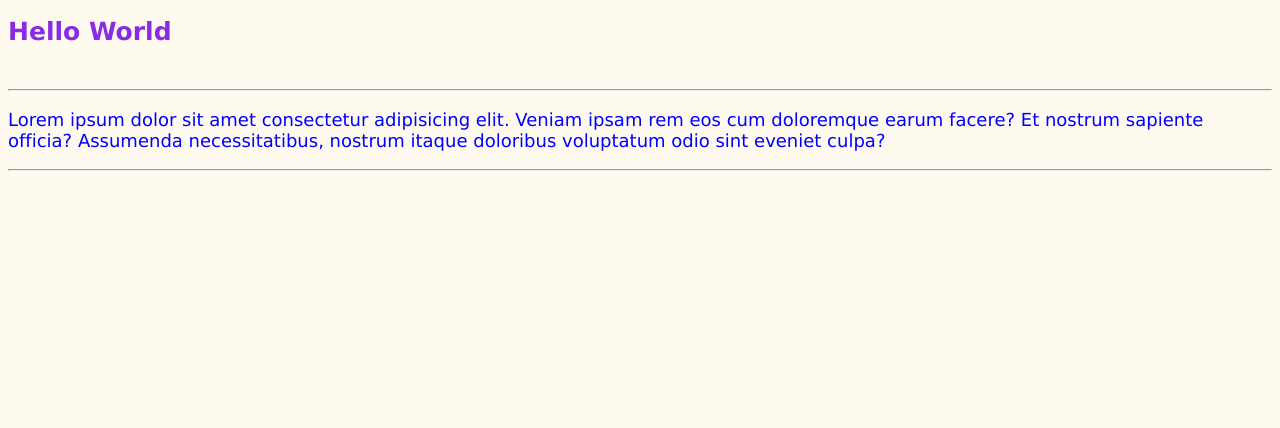
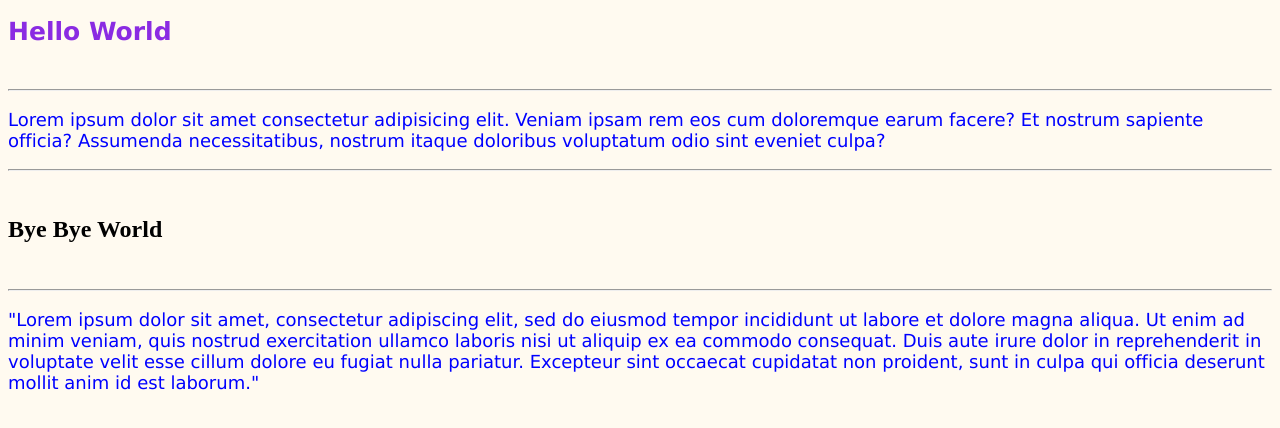
Before and after one commit to LujanLorenzini/Curso-Git, a plain HTML site: page Index.html in a window 1280 px wide. Drawn offline with Linux system fonts and the light colour scheme.

Commit message:
Update Index.html

```diff
--- a/Index.html
+++ b/Index.html
@@ -12,6 +12,11 @@
     <hr>
         <p>Lorem ipsum dolor sit amet consectetur adipisicing elit. Veniam ipsam rem eos cum doloremque earum facere? Et nostrum sapiente officia? Assumenda necessitatibus, nostrum itaque doloribus voluptatum odio sint eveniet culpa?</p>
     <hr>
+    <br>
+    <h2> Bye Bye World </h2>
+    <br>
+   <hr>
+        <p>"Lorem ipsum dolor sit amet, consectetur adipiscing elit, sed do eiusmod tempor incididunt ut labore et dolore magna aliqua. Ut enim ad minim veniam, quis nostrud exercitation ullamco laboris nisi ut aliquip ex ea commodo consequat. Duis aute irure dolor in reprehenderit in voluptate velit esse cillum dolore eu fugiat nulla pariatur. Excepteur sint occaecat cupidatat non proident, sunt in culpa qui officia deserunt mollit anim id est laborum." </p>
 
 </body>
 </html>
```
